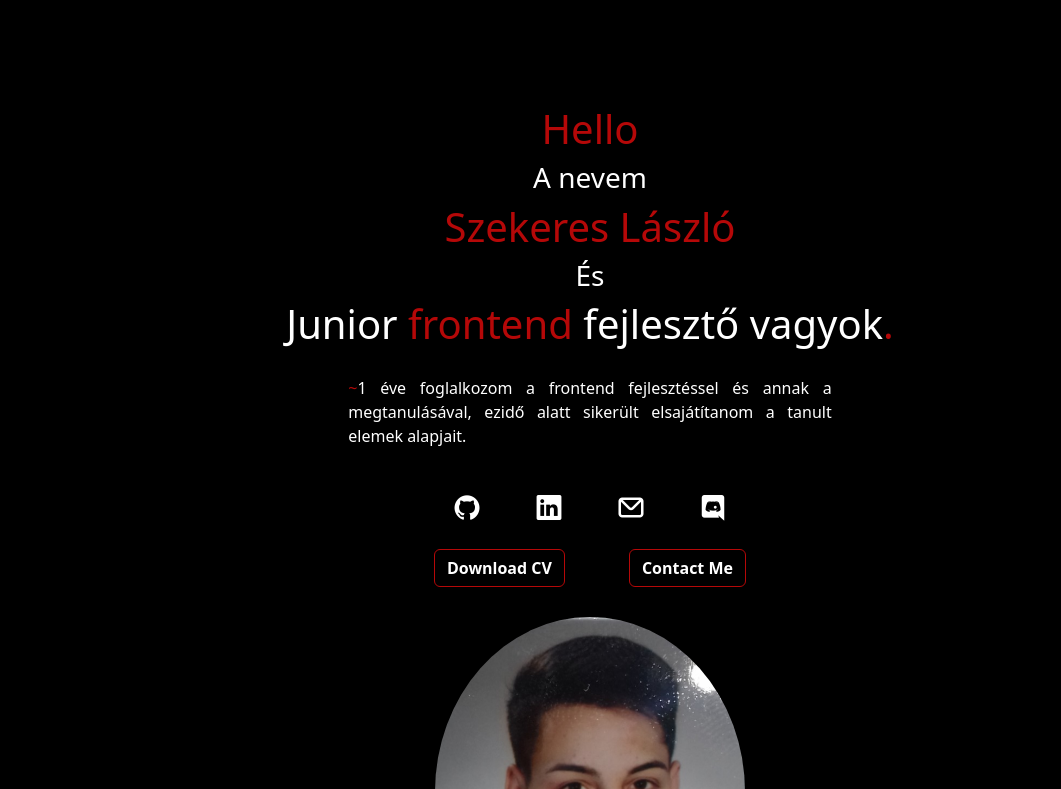
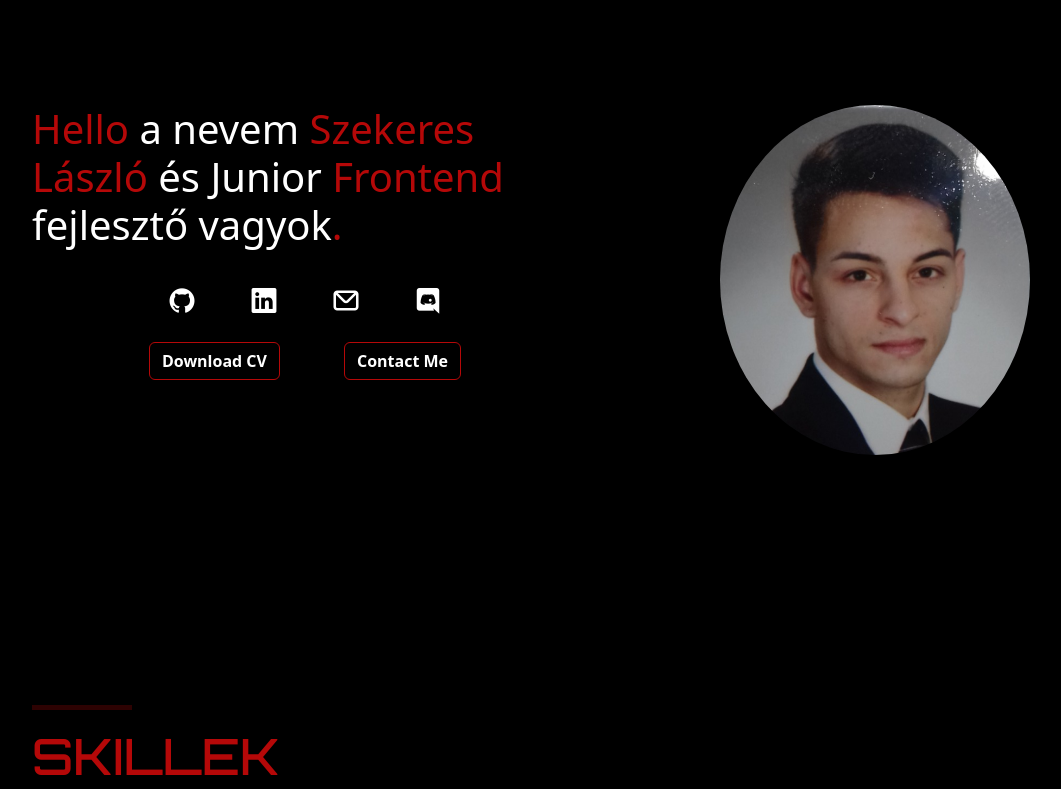
Before and after one commit to szeklas/szeklas.github.io, a website: page index.html in a window 1280 px wide. Shown: the part 965-1754 px from the top of the page, without its empty margins (50-1111 px from the left). Drawn offline with nearby package versions, Linux system fonts and the light colour scheme; a web font is replaced by a local one.

Commit message:
Add files via upload

```diff
--- a/index.html
+++ b/index.html
@@ -69,14 +69,10 @@
     <section class="container" id="rolam">
         <div id="sectionBox">
 
+            <div class="row">
+                <div class="col-12 col-md-6">
                     <div class="sectionDebut">
-                <h1><span class="textSpan">Hello</span></h1>
-                <h3>A nevem</h3>
-                <h1><span class="textSpan">Szekeres László</span></h1>
-                <h3>És</h3>
-                <h1>Junior <span class="textSpan">frontend</span> fejlesztő vagyok<span class="textSpan">.</span></h1>
-                <p><span class="textSpan">~</span>1 éve foglalkozom a frontend fejlesztéssel és annak a megtanulásával,
-                    ezidő alatt sikerült elsajátítanom a tanult elemek alapjait.</p>
+                     <h1><span class="textSpan">Hello</span> a nevem <span class="textSpan">Szekeres László</span> és Junior <span class="textSpan">Frontend</span> fejlesztő vagyok<span class="textSpan">.</span></h1>
 
                         <div class="socialIcons">
                             <a href="https://github.com/szeklas" target="_blank"><i class="uil uil-github"></i></a>
@@ -91,10 +87,15 @@
                             <a href="#contact"><button type="button" class="btn">Contact Me</button></a>
                         </div>
                     </div>
+                </div>
 
+                <div class="col-12 col-md-6">
                     <div class="sectionImage">
                         <img src="portfolioImage.png" alt="portfolioImage" id="portfolioImage">
                     </div>
+                </div>
+            </div>
+
         </div>
 
     </section>
--- a/portfolio.css
+++ b/portfolio.css
@@ -37,6 +37,7 @@ body {
     height: 100vh;
     position: relative;
 }
+
 
 
 #szoveg {
@@ -106,14 +107,11 @@ nav{
 
 #rolam {
     background-color: black;
-    height: 100vh;
 }
 
 
 #sectionBox {
     display: flex;
-    flex-direction: column;
-    width: 100%;
     align-items: center;
     margin-top: 100px;
 }
```
Lines whose indentation alone changed are shown as unchanged.
